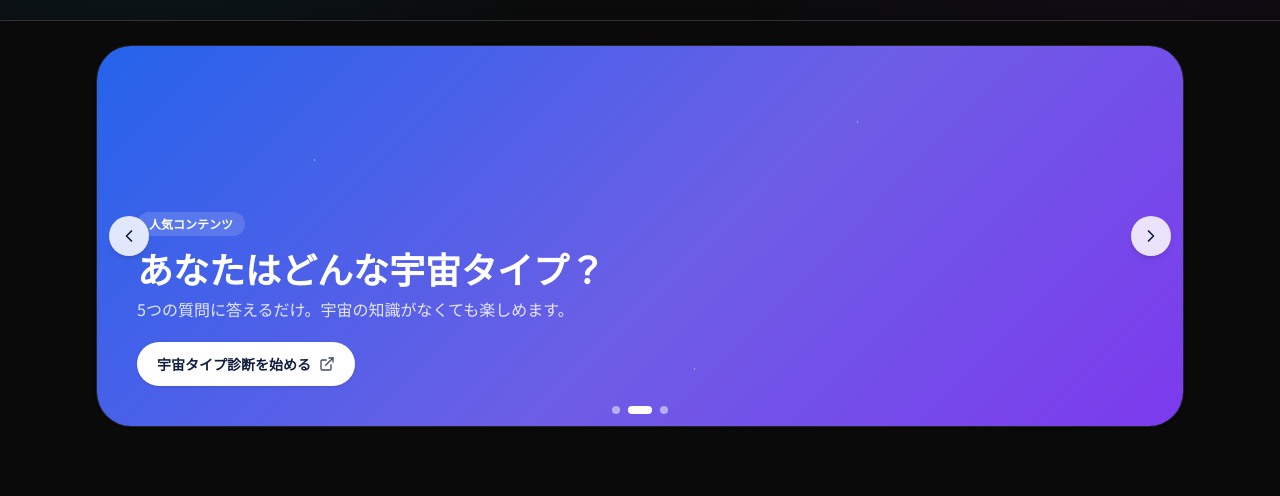
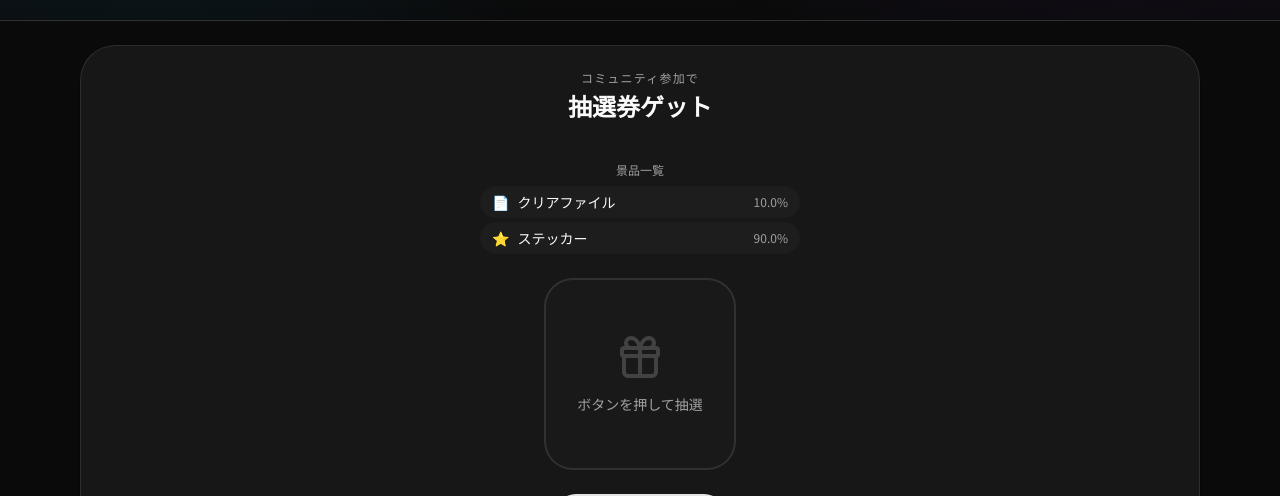
Before and after one commit to cosmo-base/event, a Next.js app: page /monoS26 in a window 1280 px wide. Shown: the part 304-800 px from the top of the page. Built offline with nearby package versions, Linux system fonts and the light colour scheme; no server answers.

Commit message:
Add gacha lottery section to monoS26 page top (クリアファイル10%/ステッカー90%)

```diff
--- a/app/monoS26/page.tsx
+++ b/app/monoS26/page.tsx
@@ -17,6 +17,8 @@ import { SocialFooter } from "@/components/social-footer"
 import { PageViewTracker } from "@/components/page-view-tracker"
 import { SurveySection } from "@/components/event-survey"
 import { PitchLockGate } from "@/components/pitch-lock-gate"
+import { EventGacha } from "@/components/event-gacha"
+import type { GachaPrize } from "@/components/event-gacha"
 
 const VOYAGER_QUIZ: QuizData = {
   intro: "今日、8月20日は宇宙開発の歴史にとって特別な日。\n1977年のこの日、NASAの惑星探査機「ボイジャー2号」が宇宙へ旅立ちました🚀\n\nでは、ボイジャー2号の打ち上げについて正しいものはどれでしょう？",
@@ -35,6 +37,11 @@ const VOYAGER_QUIZ: QuizData = {
     description: "NASAの「Voyager 2」公式ページでは、これまでの探査実績や現在のミッションについて詳しく紹介されています。",
   },
 }
+
+const GACHA_PRIZES: GachaPrize[] = [
+  { name: "クリアファイル", weight: 10, emoji: "📄" },
+  { name: "ステッカー",     weight: 90, emoji: "⭐" },
+]
 
 const SURVEY_QUESTIONS = [
   "本日のブースはいかがでしたか？",
@@ -60,6 +67,14 @@ export default function Page() {
 
       <main id="main">
         <EventInformation event={data.event} />
+
+        <section aria-labelledby="gacha-heading" className="mx-auto max-w-6xl px-4 pt-6 pb-2">
+          <div className="rounded-3xl border border-border bg-card p-6 shadow-sm">
+            <p className="text-center text-xs tracking-widest text-muted-foreground mb-1">コミュニティ参加で</p>
+            <h2 id="gacha-heading" className="text-center text-2xl font-bold text-foreground mb-4">抽選券ゲット</h2>
+            <EventGacha eventId="monoS26" prizes={GACHA_PRIZES} />
+          </div>
+        </section>
 
         <section aria-label="お知らせ" className="mx-auto max-w-6xl px-4 pb-4">
           <HeroCarousel slides={data.carousel} />
```
